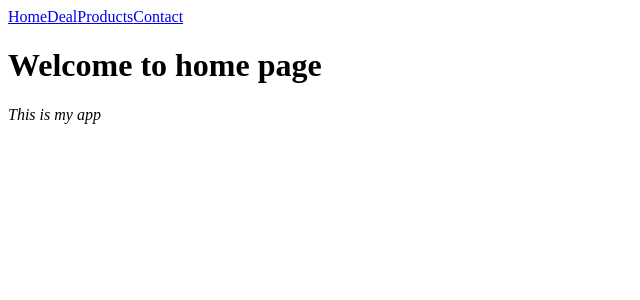
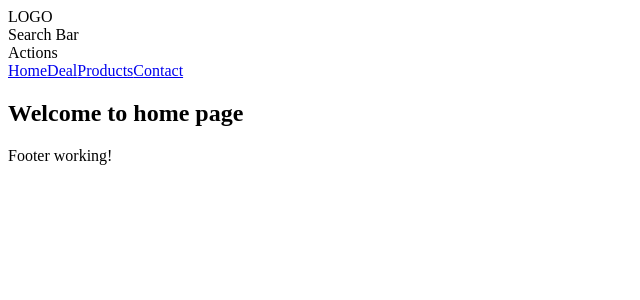
Before and after one commit to lsapundzic/b2b-store-frontend, a React (Create React App) app: page / in a window 1280 px wide. Shown: the top 300 px of the page, without its empty margins (0-640 px from the left). Built offline with nearby package versions, Linux system fonts and the light colour scheme.

Commit message:
Improved compartmentalization, router realized

```diff
--- a/src/App.jsx
+++ b/src/App.jsx
@@ -1,36 +1,15 @@
-// Router import
-import { BrowserRouter as Router, Routes, Route, Link } from "react-router-dom";
-
-// Page imports
-import Home from "./pages/Home";
-import Deal from "./pages/Deal";
-import Products from "./pages/Products";
-import Contact from "./pages/Deal";
+import Header from "./components/header/Header";
+import Footer from "./components/footer/Footer";
 
 // Style imports
 import "./styles/App.css";
 
 function App() {
   return (
-    <Router>
-      <div>
-        <Link to="/">Home</Link>
-        <Link to="/deal">Deal</Link>
-        <Link to="/products">Products</Link>
-        <Link to="/contact">Contact</Link>
-      </div>
-
-      <Routes>
-        <Route path="/" element={<Home />} />
-        <Route path="/deal" element={<Deal />} />
-        <Route path="/products" element={<Products />} />
-        <Route path="/contact" element={<Contact />} />
-      </Routes>
-
-      <div>
-        <i>This is my app</i>
-      </div>
-    </Router>
+    <>
+      <Header />
+      <Footer />
+    </>
   );
 }
 
--- a/src/components/header/Header.jsx
+++ b/src/components/header/Header.jsx
@@ -1,4 +1,4 @@
-// Page imports
+import Router from "../router/Router";
 
 const Header = () => {
   return (
@@ -8,7 +8,9 @@ const Header = () => {
         <div className="header-top-center">Search Bar</div>
         <div className="header-top-right">Actions</div>
       </div>
-      <nav></nav>
+      <nav>
+        <Router />
+      </nav>
     </div>
   );
 };
--- /dev/null
+++ b/src/components/router/Router.jsx
@@ -0,0 +1,35 @@
+// Router import
+import {
+  BrowserRouter as NavRouter,
+  Routes,
+  Route,
+  Link,
+} from "react-router-dom";
+
+// Pages import
+import Contact from "../../pages/Contact";
+import Deal from "../../pages/Deal";
+import Home from "../../pages/Home";
+import Products from "../../pages/Products";
+
+const Router = () => {
+  return (
+    <NavRouter>
+      <div>
+        <Link to="/">Home</Link>
+        <Link to="/deal">Deal</Link>
+        <Link to="/products">Products</Link>
+        <Link to="/contact">Contact</Link>
+      </div>
+
+      <Routes>
+        <Route path="/" element={<Home />} />
+        <Route path="/deal" element={<Deal />} />
+        <Route path="/products" element={<Products />} />
+        <Route path="/contact" element={<Contact />} />
+      </Routes>
+    </NavRouter>
+  );
+};
+
+export default Router;
```
